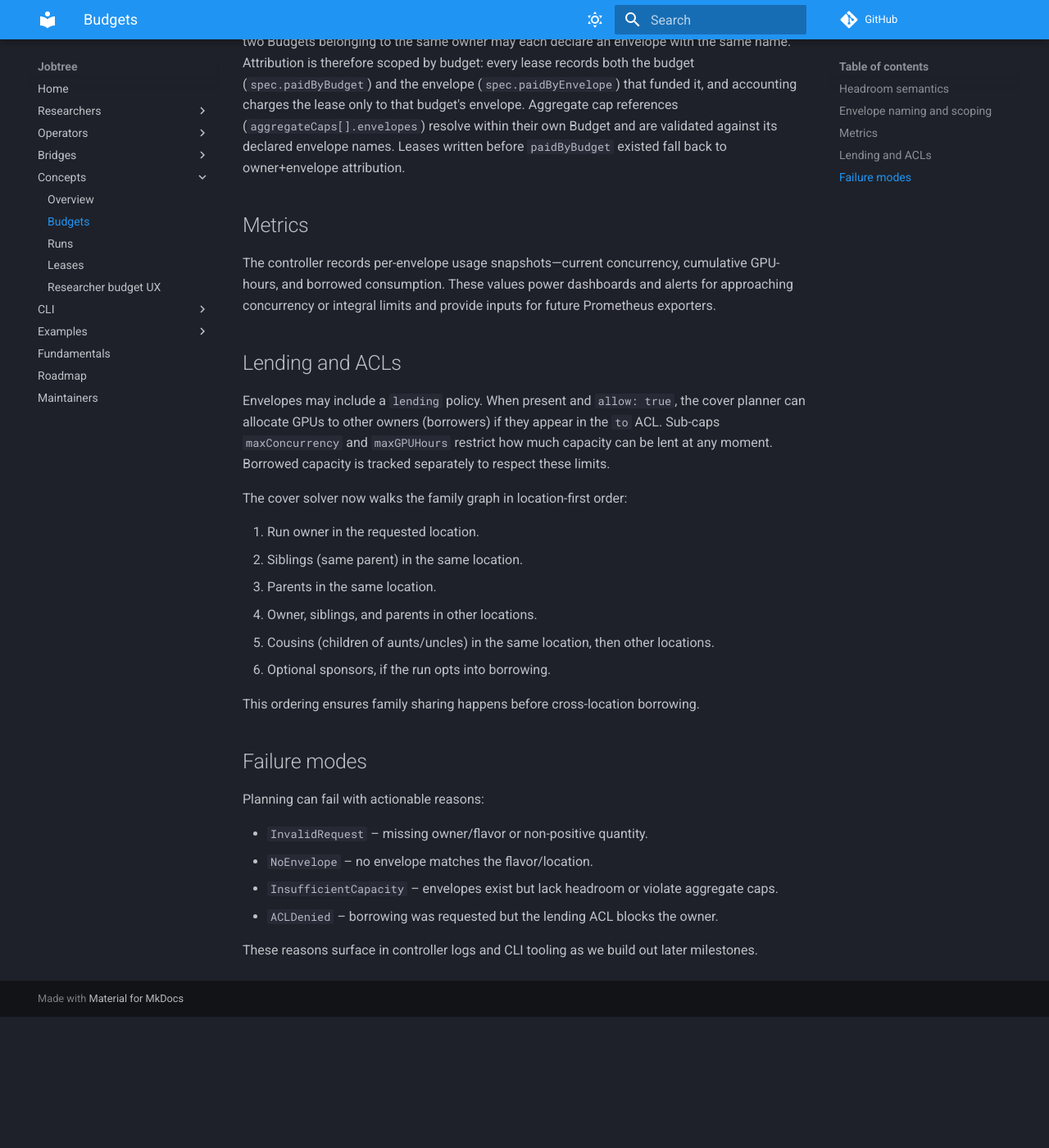
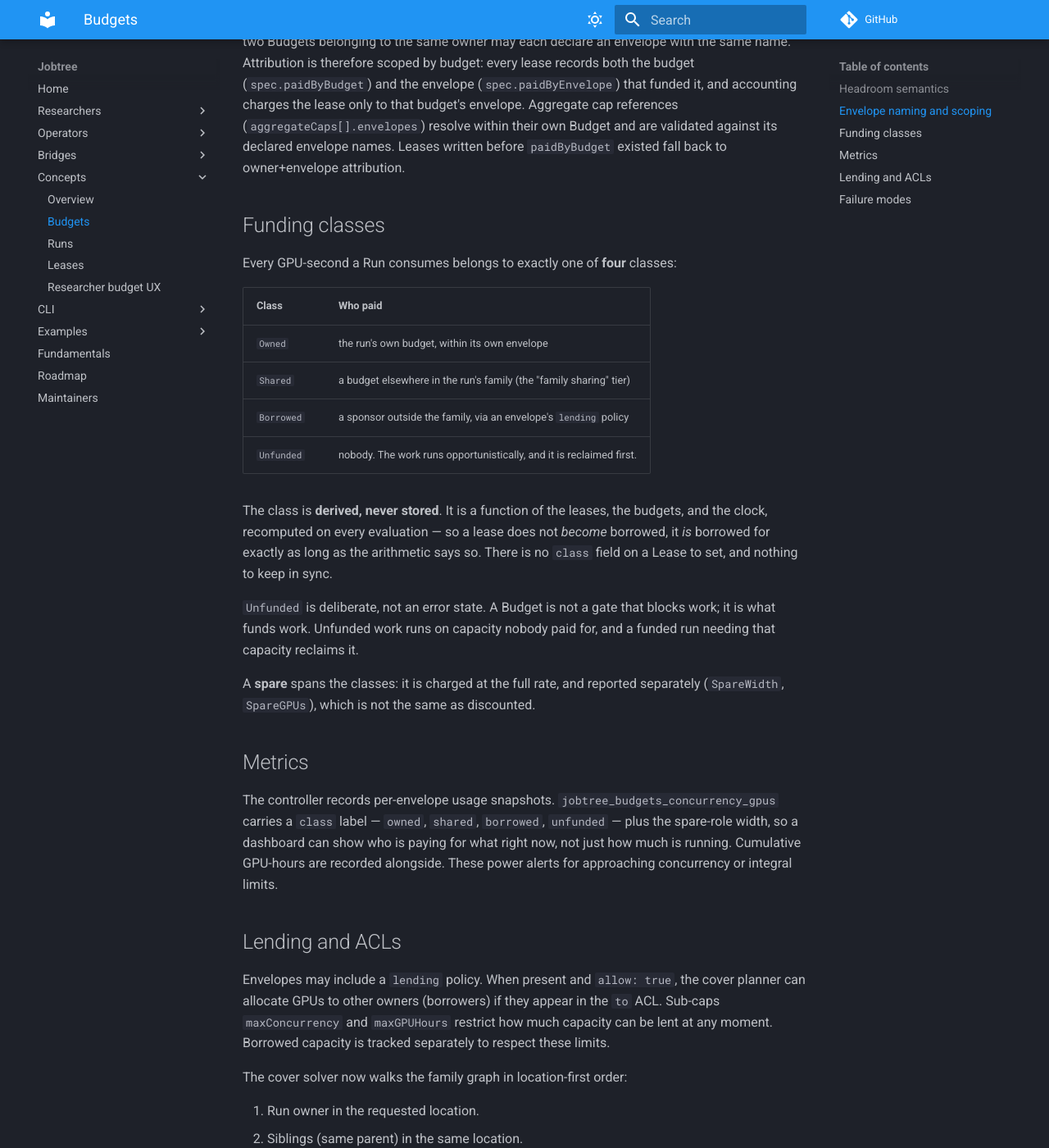
Before and after one commit to DavidLangworthy/jobtree, an MkDocs documentation site: the page built from docs/concepts/budgets.md, in a window 1280 px wide and 1400 px high, scrolled down 696 px. Shown: the whole window at 82% size. Built offline with MkDocs 1.6.1 and Material for MkDocs 9.7.7, drawn with Linux system fonts in a browser that asks for light colours; comment, search, counter and statistics services are not loaded; before the commit the page ends 1936 px from its top, so only the background shows below that.

Commit message:
docs(R24): finish it — budgets.md's four classes, and the three planes
concepts/budgets.md never named the funding classes at all. It now carries the four,
with who pays for each, and states that the class is derived on every evaluation and
never stored — there is no field to set and nothing to keep in sync. `Unfunded` is
named as deliberate, not an error state. The Metrics section now says what
jobtree_budgets_concurrency_gpus' `class` label actually contains, which is where a
dashboard would look.

concepts/overview.md gains the three planes — entitlement (Budget), ledger (Lease),
capacity (GPUs on Nodes) — and the statement they are allowed to disagree. Quota may
over-commit the hardware (not everyone runs at once; the resolver ranks by class) or
under-commit it (the surplus runs as Unfunded rather than sitting dark). That is the
whole design, and collapsing the planes into one is where quota confusion starts.

Grounded in the internal decision record's own sentence: "Quota is a claim, not a wall
— and claims are ranked, not labeled."

R24 flips from partial to done.

Co-Authored-By: Claude Opus 4.8 (1M context) <noreply@anthropic.com>

```diff
--- a/docs/concepts/budgets.md
+++ b/docs/concepts/budgets.md
@@ -29,12 +29,36 @@ references (`aggregateCaps[].envelopes`) resolve within their own Budget and are
 validated against its declared envelope names. Leases written before `paidByBudget`
 existed fall back to owner+envelope attribution.
 
+## Funding classes
+
+Every GPU-second a Run consumes belongs to exactly one of **four** classes:
+
+| Class | Who paid |
+|---|---|
+| `Owned` | the run's own budget, within its own envelope |
+| `Shared` | a budget elsewhere in the run's family (the "family sharing" tier) |
+| `Borrowed` | a sponsor outside the family, via an envelope's `lending` policy |
+| `Unfunded` | nobody. The work runs opportunistically, and it is reclaimed first. |
+
+The class is **derived, never stored**. It is a function of the leases, the budgets, and
+the clock, recomputed on every evaluation — so a lease does not *become* borrowed, it *is*
+borrowed for exactly as long as the arithmetic says so. There is no `class` field on a
+Lease to set, and nothing to keep in sync.
+
+`Unfunded` is deliberate, not an error state. A Budget is not a gate that blocks work; it
+is what funds work. Unfunded work runs on capacity nobody paid for, and a funded run
+needing that capacity reclaims it.
+
+A **spare** spans the classes: it is charged at the full rate, and reported separately
+(`SpareWidth`, `SpareGPUs`), which is not the same as discounted.
+
 ## Metrics
 
-The controller records per-envelope usage snapshots—current concurrency, cumulative
-GPU-hours, and borrowed consumption. These values power dashboards and alerts for
-approaching concurrency or integral limits and provide inputs for future Prometheus
-exporters.
+The controller records per-envelope usage snapshots. `jobtree_budgets_concurrency_gpus`
+carries a `class` label — `owned`, `shared`, `borrowed`, `unfunded` — plus the spare-role
+width, so a dashboard can show who is paying for what right now, not just how much is
+running. Cumulative GPU-hours are recorded alongside. These power alerts for approaching
+concurrency or integral limits.
 
 ## Lending and ACLs
 
```
Also changed, not shown: docs/concepts/overview.md (+27 -0 lines), docs/project/remediation/README.md (+10 -13 lines).
